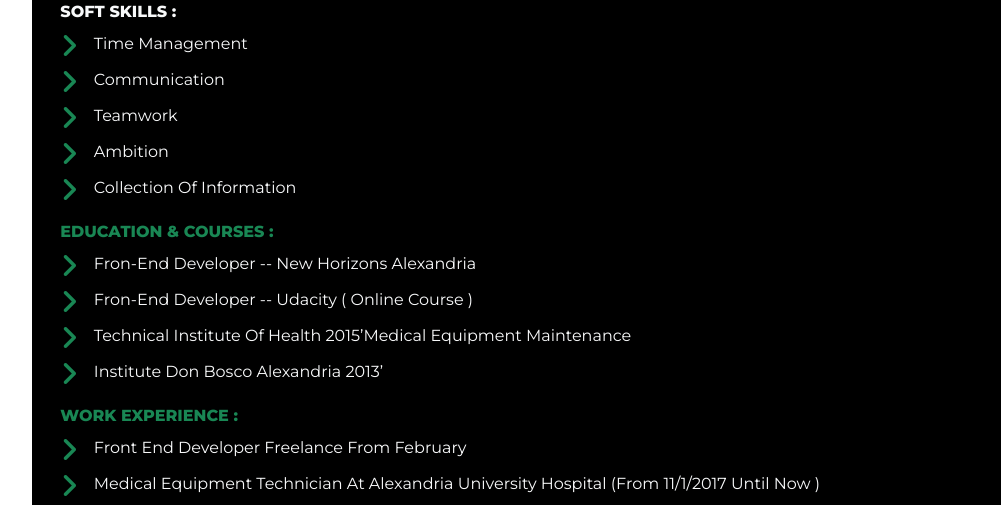
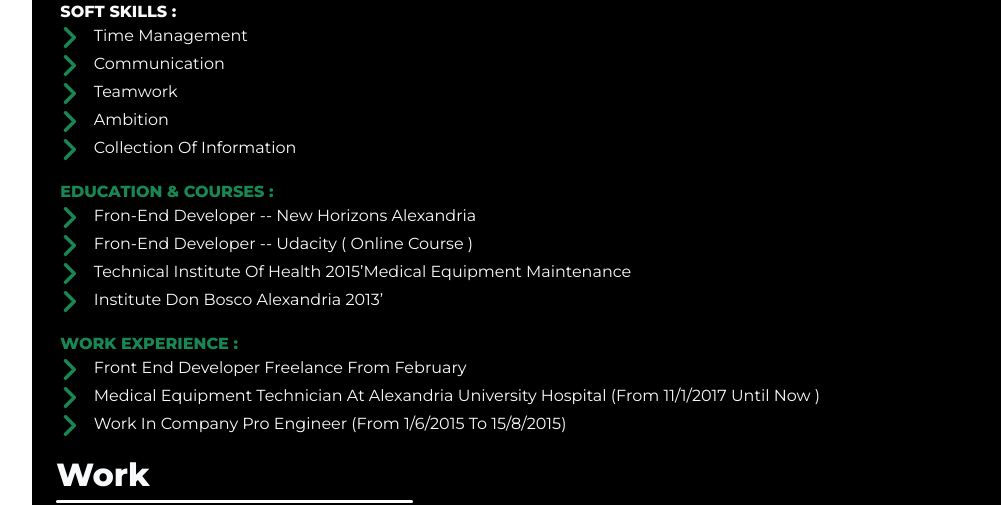
Before and after one commit to MohamedAmin1538/cv2, a plain HTML site: page index.html in a window 1280 px wide. Shown: the part 1326-1831 px from the top of the page, without its empty margins (181-1182 px from the left). Drawn offline with nearby package versions, Linux system fonts and the light colour scheme.

Commit message:
Update index.html

```diff
--- a/index.html
+++ b/index.html
@@ -56,28 +56,28 @@
                                 <li class="d-flex align-items-center mt-2 text-uppercase"><i class="b px-2 rounded me-3  fs-5 fw-bold">b</i> <span class=""> bootstrap 5</span></li>
                                 <li class="d-flex align-items-center mt-2 text-uppercase"><img src="img/favicon.ico" class=" rounded react me-3  fs-5 fw-bold"> <span class=" "> react js</span></li>
                                 <li class=" mt-3 fw-bold text-uppercase">soft skills :</li>
-                                <li class="d-flex align-items-start mt-2 text-capitalize"><i class="html me-3 text-success fs-3 fa fa-angle-right"></i> <span class=" "> time management</span></li>
-                                <li class="d-flex align-items-start mt-2 text-capitalize"><i class="html me-3 text-success fs-3 fa fa-angle-right"></i> <span class=" "> communication</span></li>
-                                <li class="d-flex align-items-start mt-2 text-capitalize"><i class="html me-3 text-success fs-3 fa fa-angle-right"></i> <span class=" "> teamwork</span></li>
-                                <li class="d-flex align-items-start mt-2 text-capitalize"><i class="html me-3 text-success fs-3 fa fa-angle-right"></i> <span class=" "> ambition</span></li>
-                                <li class="d-flex align-items-start mt-2 text-capitalize"><i class="html me-3 text-success fs-3 fa fa-angle-right"></i> <span class=" "> collection of information</span></li>
+                                <li class="d-flex align-items-start text-capitalize"><i class="html me-3 text-success fs-3 fa fa-angle-right"></i> <span class=" "> time management</span></li>
+                                <li class="d-flex align-items-start text-capitalize"><i class="html me-3 text-success fs-3 fa fa-angle-right"></i> <span class=" "> communication</span></li>
+                                <li class="d-flex align-items-start text-capitalize"><i class="html me-3 text-success fs-3 fa fa-angle-right"></i> <span class=" "> teamwork</span></li>
+                                <li class="d-flex align-items-start text-capitalize"><i class="html me-3 text-success fs-3 fa fa-angle-right"></i> <span class=" "> ambition</span></li>
+                                <li class="d-flex align-items-start text-capitalize"><i class="html me-3 text-success fs-3 fa fa-angle-right"></i> <span class=" "> collection of information</span></li>
 
 
 
                             </ul>
                             <ul class="mt-3 ps-1">
                                 <li class=" text-success fw-bold text-uppercase"> education & courses :</li>
-                                <li class="d-flex align-items-start mt-2 text-capitalize"><i class="html me-3 text-success fs-3 fa fa-angle-right"></i> <span class=" "> fron-end Developer -- new horizons Alexandria</span></li>
-                                <li class="d-flex align-items-start mt-2 text-capitalize"><i class="html me-3 text-success fs-3 fa fa-angle-right"></i> <span class=" "> fron-end Developer -- udacity ( online course )</span></li>
-                                <li class="d-flex align-items-start mt-2 text-capitalize"><i class="html me-3 text-success fs-3 fa fa-angle-right"></i> <span class=" "> Technical institute of health 2015’Medical equipment maintenance</span></li>
-                                <li class="d-flex align-items-start mt-2 text-capitalize"><i class="html me-3 text-success fs-3 fa fa-angle-right"></i> <span class=" "> Institute Don Bosco Alexandria 2013’</span></li>
+                                <li class="d-flex align-items-start text-capitalize"><i class="html me-3 text-success fs-3 fa fa-angle-right"></i> <span class=" "> fron-end Developer -- new horizons Alexandria</span></li>
+                                <li class="d-flex align-items-start text-capitalize"><i class="html me-3 text-success fs-3 fa fa-angle-right"></i> <span class=" "> fron-end Developer -- udacity ( online course )</span></li>
+                                <li class="d-flex align-items-start text-capitalize"><i class="html me-3 text-success fs-3 fa fa-angle-right"></i> <span class=" "> Technical institute of health 2015’Medical equipment maintenance</span></li>
+                                <li class="d-flex align-items-start text-capitalize"><i class="html me-3 text-success fs-3 fa fa-angle-right"></i> <span class=" "> Institute Don Bosco Alexandria 2013’</span></li>
 
                             </ul>
                             <ul class="mt-3 ps-1">
                                 <li class=" text-success fw-bold text-uppercase"> work experience :</li>
-                                <li class="d-flex align-items-start mt-2 text-capitalize"><i class="html me-3 text-success fs-3 fa fa-angle-right"></i> <span class=" "> front end developer freelance from february</span></li>
-                                <li class="d-flex align-items-start mt-2 text-capitalize"><i class="html me-3 text-success fs-3 fa fa-angle-right"></i> <span class=" "> Medical Equipment Technician at Alexandria University Hospital (from 11/1/2017 until now )</span></li>
-                                <li class="d-flex align-items-start mt-2 text-capitalize"><i class="html me-3 text-success fs-3 fa fa-angle-right"></i> <span class=" "> work in company pro engineer (from 1/6/2015 to 15/8/2015)</span></li>
+                                <li class="d-flex align-items-start text-capitalize"><i class="html me-3 text-success fs-3 fa fa-angle-right"></i> <span class=" "> front end developer freelance from february</span></li>
+                                <li class="d-flex align-items-start text-capitalize"><i class="html me-3 text-success fs-3 fa fa-angle-right"></i> <span class=" "> Medical Equipment Technician at Alexandria University Hospital (from 11/1/2017 until now )</span></li>
+                                <li class="d-flex align-items-start text-capitalize"><i class="html me-3 text-success fs-3 fa fa-angle-right"></i> <span class=" "> work in company pro engineer (from 1/6/2015 to 15/8/2015)</span></li>
                             </ul>
 
                         </div>
```
